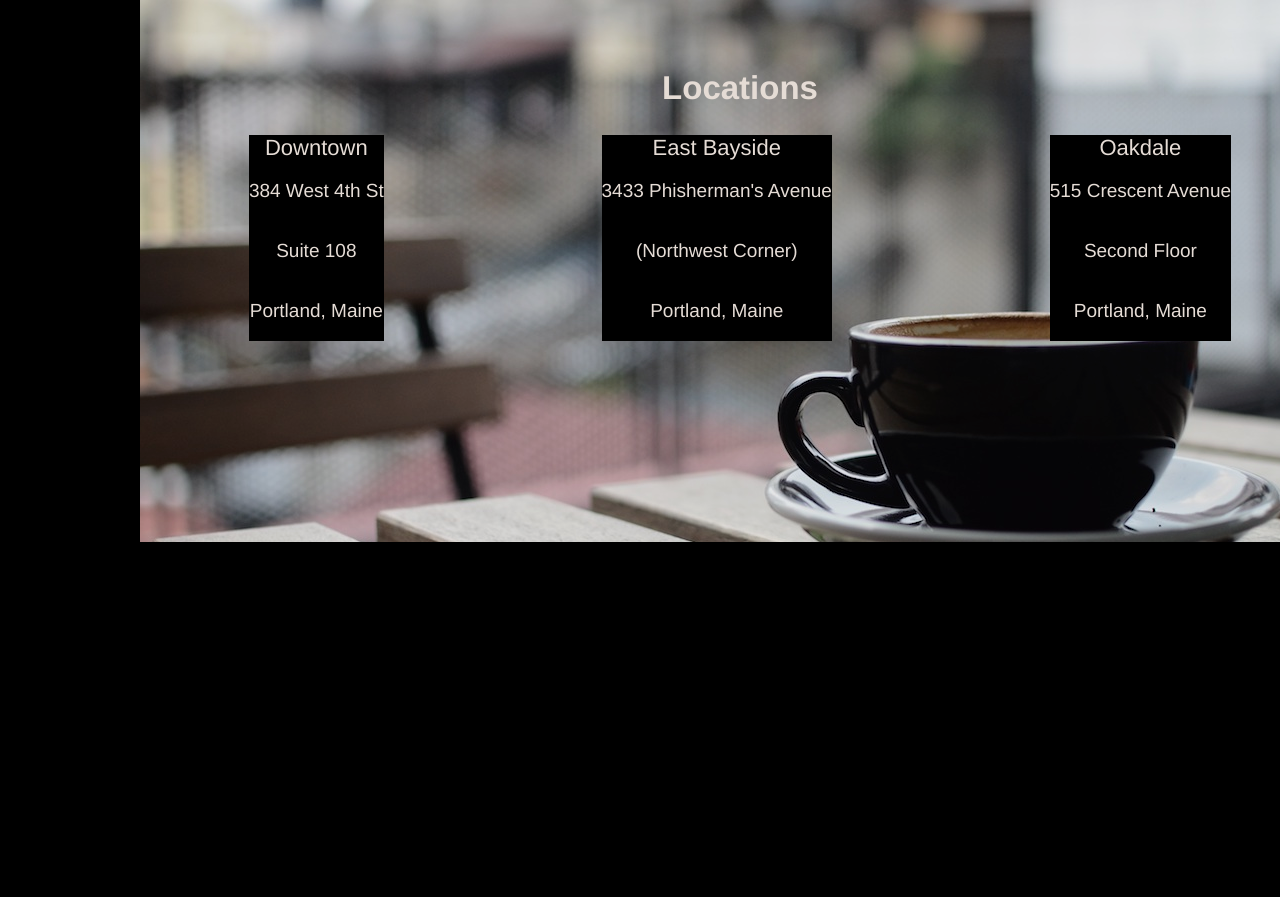
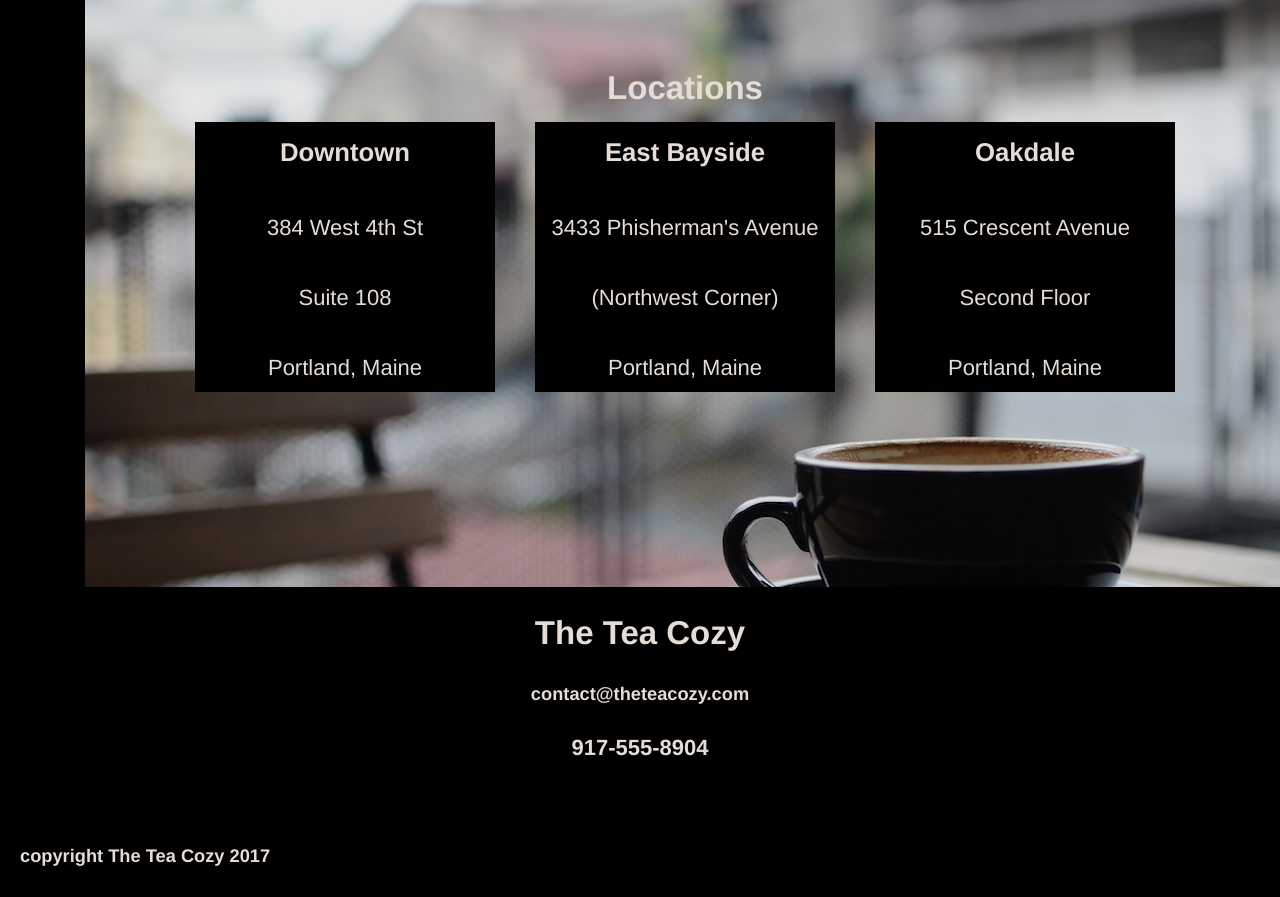
Before and after one commit to elemmire19/tea-cozy, a plain HTML site: page index.html in a window 1280 px wide. Shown: the part 1552-2449 px from the top of the page. Before the commit the page ends 2094 px from the top, so only its background shows below. Drawn offline with Linux system fonts and the light colour scheme.

Commit message:
Add final commit

```diff
--- a/index.html
+++ b/index.html
@@ -62,11 +62,12 @@
          <div class="tea-type">
            <img src="./resources/images/img-myrtle-ave.jpg" height="200px" width="300px" alt="myrtle ave" />
            <h4>Myrtle Ave Tea</h4>
-        </div>
+         </div>
 
-        <div class="tea-type">
+         <div class="tea-type">
           <img src="./resources/images/img-bedford-bizarre.jpg" height="200px" width="300px" alt="bedford tea" />
           <h4>Bedford Bizarre Tea</h4>
+        </div>
       </div>
     </div>
 
@@ -78,14 +79,14 @@
 
     <div class="square-blocks">
       <!-- Block One -->
-      <div class="block"
+      <div class="block">
         <h3>Downtown</h3>
         <p>384 West 4th St</p>
         <p>Suite 108</p>
         <p>Portland, Maine</p>
       </div>
       <!-- Block Two -->
-      <div class="block"
+      <div class="block">
         <h3>East Bayside</h3>
         <p>3433 Phisherman's Avenue</p>
         <p>(Northwest Corner)</p>
@@ -93,17 +94,28 @@
       </div>
 
       <!-- Block Three -->
-      <div class="block"
+      <div class="block">
         <h3>Oakdale</h3>
         <p>515 Crescent Avenue</p>
         <p>Second Floor</p>
         <p>Portland, Maine</p>
       </div>
+    </div>
   </div>
+
+    <!-- Contact Section -->
+
+    <div class="contact">
+      <h2>The Tea Cozy</h2>
+      <h5>contact@theteacozy.com</h5>
+      <h4>917-555-8904</h4>
+    </div>
 </div>
+
     <!-- Footer -->
 
-    <!-- Second Footer -->
-
+    <footer>
+      <h5>copyright The Tea Cozy 2017</h5>
+    </footer>
   </body>
 </html>
--- a/resources/css/style.css
+++ b/resources/css/style.css
@@ -56,7 +56,7 @@ a {
 /* Our Mission Section */
 .mission {
   margin: 0 auto;
-  max-width: 1200px;
+  width: 1200px;
   height: 700px;
   /*border: 1px solid white;*/
   background-image: url("../images/img-mission-background.jpg");
@@ -139,32 +139,52 @@ a {
   height: 500px;
   width: 1200px;
   background-image: url("../images/img-locations-background.jpg");
-  background-position: center;
+  background-position: top;
   background-repeat: no-repeat ;
   margin: 0 auto;
-  padding-top: 45px;
+  padding: 45px;
+
 }
 
 .locations h2 {
   text-align: center;
+  margin-bottom: 15px;
 }
 
 .square-blocks {
   display: flex;
-  justify-content: space-around;
+  justify-content: center;
   align-items: center;
+
 }
 
 .block {
   background-color: black;
-  max-height: 300px;
-  max-width: 300px;
+  height: 270px;
+  width: 300px;
   display: flex;
   flex-direction: column;
   align-items: center;
   justify-content: center;
+  padding: 0px;
+  margin: 0px 20px;
 }
 
 .block p {
-  font-size: 19px;
+  font-size: 22px;
 }
+
+
+/*  Contact Section */
+
+.contact{
+  text-align: center;
+  height: 200px;
+}
+
+/* Footer */
+
+footer h5 {
+  text-align: left;
+  margin-left: 20px;
+}
```
